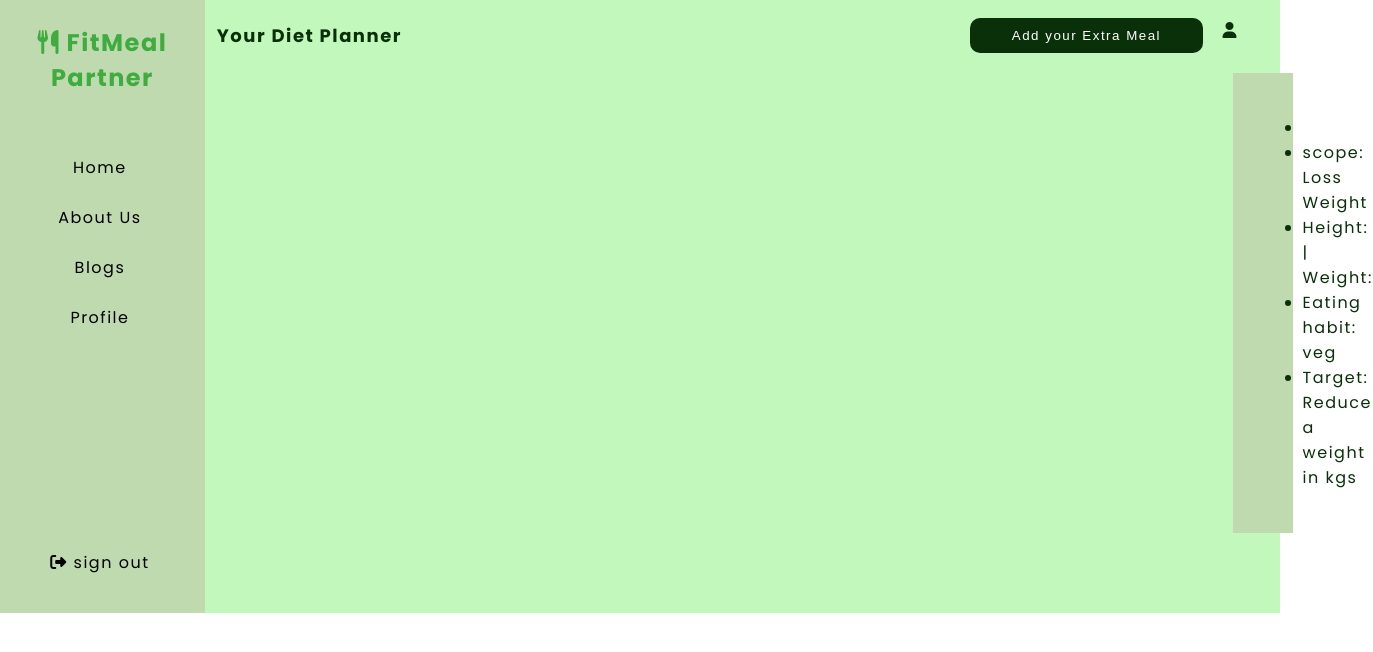
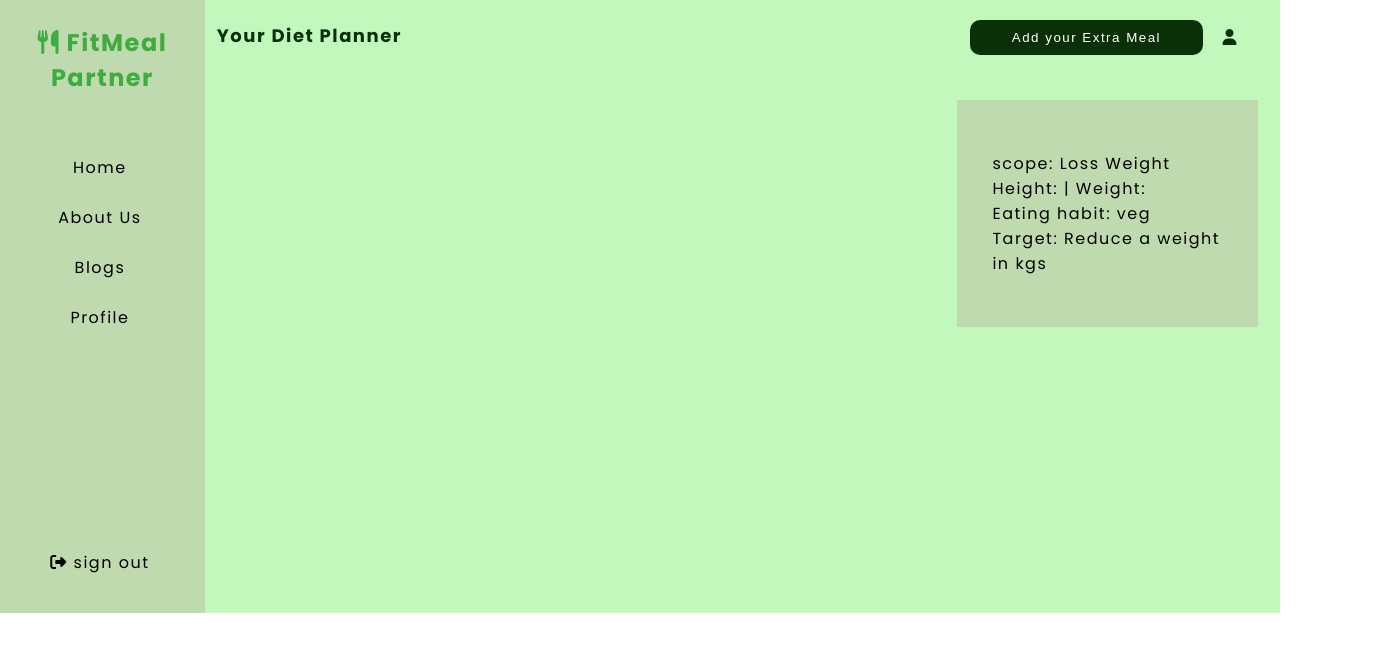
Before and after one commit to shanmugapriyar0/Fitness_Meal_Planner_Pro, a plain HTML site: page homePage.html in a window 1280 px wide. Shown: the whole page, 1373 px wide, since content can reach past the window. Drawn offline with Linux system fonts and the light colour scheme.

Commit message:
Modified : reallocate a tags

```diff
--- a/homePage.html
+++ b/homePage.html
@@ -34,28 +34,34 @@
                 <div class="homePageOption1">Your Diet Planner</div>
 
                 <div class="homePageOption2">
-                    <button type="submit" onclick="toShowExtraMealForm()" value="Add your Extra Meal"> Add your Extra Meal</button>
+                    <button type="submit" onclick="toShowExtraMealForm()" value="Add your Extra Meal" class="extraMealForm"> Add your Extra Meal</button>
+
+
+
                 </div>
 
-                <div class="homePageOption3" id="userDetails" onclick="toShownUserDetails()">
-                    <i class="fa fa-user"></i>
-                    <div class="shownUserDetails">
+                <div class="homePageOption3" id="userDetails" onmouseover="toShownUserDetails()">
+                    <i class="fa fa-user" ></i>
+                </div>
 
-                        <ul>
-                            <li id="username"></li>
-                            <li> scope: Loss Weight</li>
-                            <li> Height:<span id="userHeight"></span> |   Weight:<span id="userWeight"></span>  </li>
-                            <li> Eating habit: veg</li>
-                            <li> Target: Reduce a weight in <span id="calcuateMaxWeight"></span> kgs</li>
-                        </ul>
-                    </div>
+            </div>
 
-                </div>
+            <div class="shownUserDetails">
+
+                <ul class="userDetailsList">
+                    <li class="shownUserDetailsContent"id="username"></li>
+                    <li class="shownUserDetailsContent"> scope: Loss Weight</li>
+                    <li class="shownUserDetailsContent"> Height:<span id="userHeight"></span> |   Weight:<span id="userWeight"></span>  </li>
+                    <li class="shownUserDetailsContent"> Eating habit: veg</li>
+                    <li class="shownUserDetailsContent"> Target: Reduce a weight in <span id="calcuateMaxWeight"></span> kgs</li>
+                </ul>
 
             </div>
         </div>
     </div>
 
+
+
 </body>
 
 </html>
```
